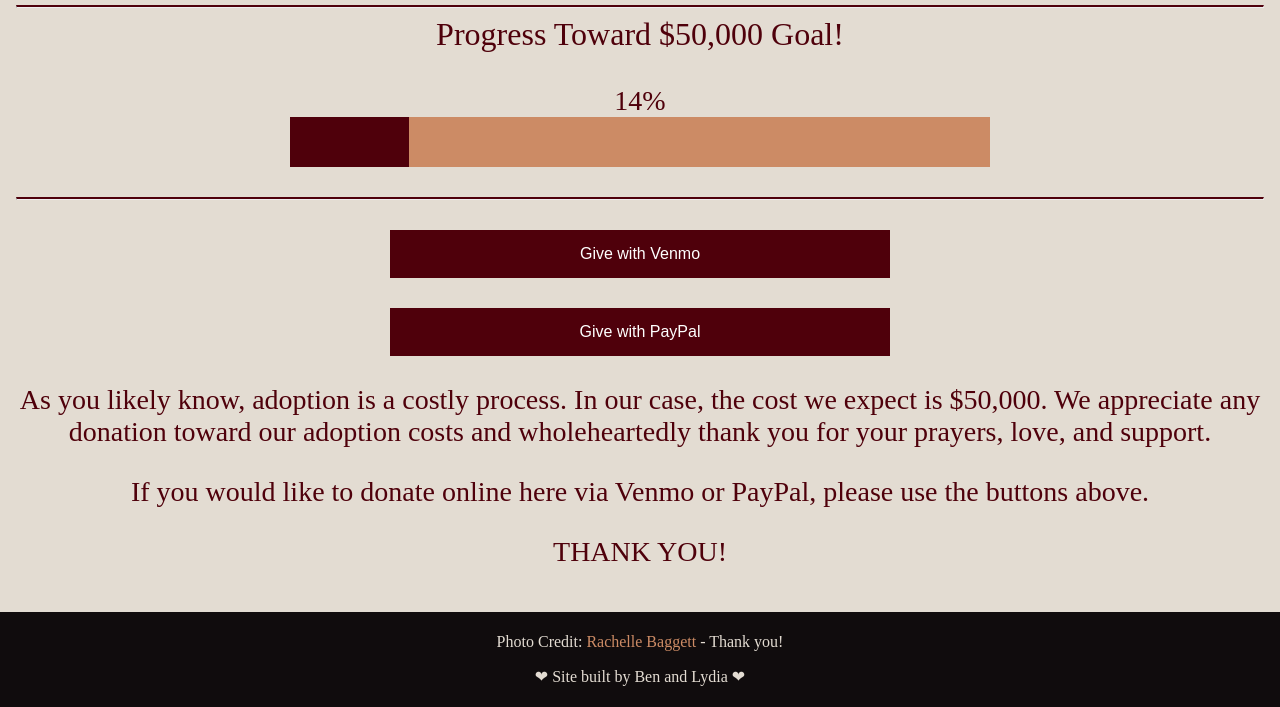
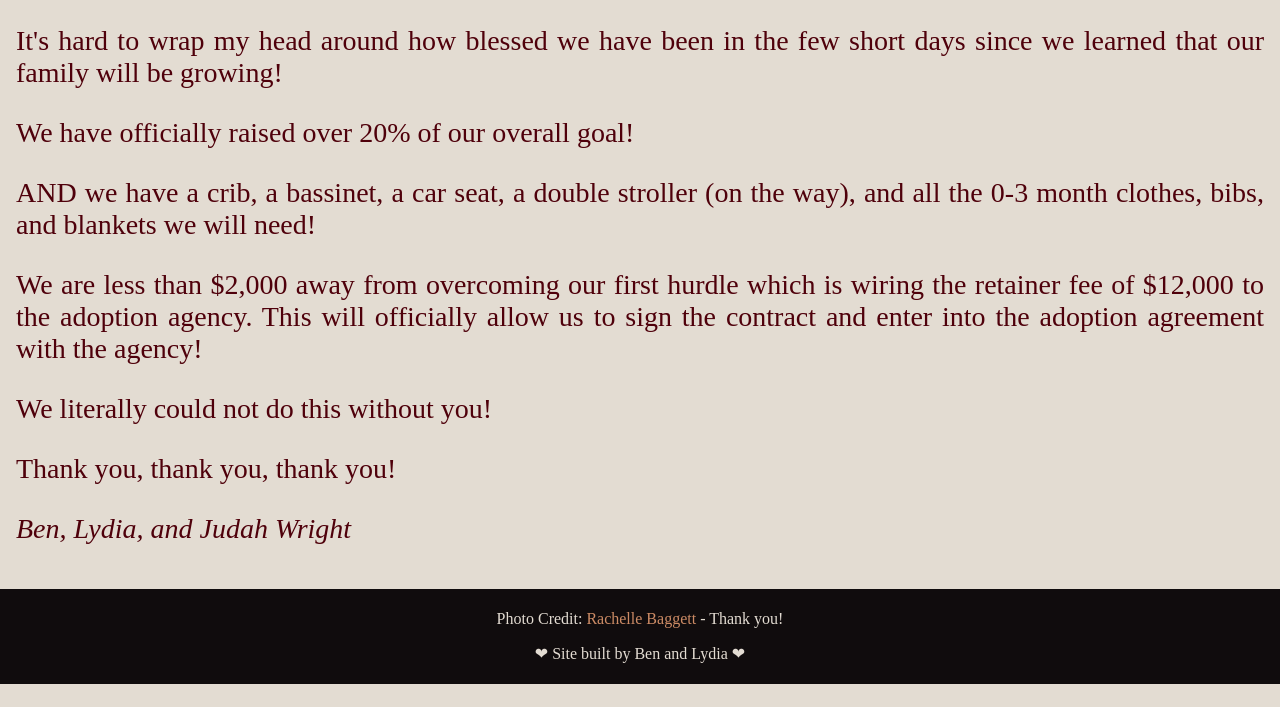
Before and after one commit to Wolf-Hand/adoptionsite, a plain HTML site: page 2025.01.27.htm in a window 1280 px wide. Shown: the part 749-1456 px from the top of the page. After the commit the page ends 1433 px from the top, so only its background shows below. Drawn offline with Linux system fonts and the light colour scheme.

Commit message:
Funds Update and Blog Post

```diff
--- a/donate.htm
+++ b/2025.01.27.htm
@@ -12,8 +12,6 @@
   <link rel="stylesheet" href="https://cdnjs.cloudflare.com/ajax/libs/font-awesome/4.7.0/css/font-awesome.min.css">
 <!-- Load external CSS styles -->
   <link rel="stylesheet" href="stylez.css">
-
-</head>
 
 <body>
   <!--RESPONSIVE NAVIGATION-->
@@ -62,33 +60,30 @@
   <div class="main">
     <!-- MAIN TEXT -->
 
-    <div class="hero-image-donate"></div>
+    <div class="hero-image-updates"></div>
 
-    <h1 style="font-size: 300%">Donate</h1>
-
-    <hr>
-
-    <p style="font-size: 200%; text-align: center; margin-top: 0px;">
-      Progress Toward $50,000 Goal!
+    <h1 style="font-size: 300%">January 27, 2025</h1>
+    <p>
+      It&#39;s hard to wrap my head around how blessed we have been in the few short days since we learned that our family will be growing!
     </p>
-    <p style="text-align: center; margin-bottom: 0px;">
-      14%
+    <p>
+      We have officially raised over 20% of our overall goal!
     </p>
-    <div class="progress">
-      <div class="bar">
-        <div class="progress-value"></div>
-      </div>
-    </div>
-
-    <hr>
-
-    <a href="https://venmo.com/u/B_L-Wright" target="_blank"><button class="button">Give with Venmo</button></a>
-    <a href="https://www.paypal.me/byndia" target="_blank"><button class="button">Give with PayPal</button></a>
-
-    <p style="text-align: center">As you likely know, adoption is a costly process. In our case, the cost we expect is $50,000. We appreciate any donation toward our adoption costs and wholeheartedly thank you for your prayers, love, and support.</p>
-    <p style="text-align: center">If you would like to donate online here via Venmo or PayPal, please use the buttons above.</p>
-    <p style="text-align: center">THANK YOU!</p>
-
+    <p>
+      AND we have a crib, a bassinet, a car seat, a double stroller (on the way), and all the 0-3 month clothes, bibs, and blankets we will need!
+    </p>
+    <p>
+      We are less than $2,000 away from overcoming our first hurdle which is wiring the retainer fee of $12,000 to the adoption agency. This will officially allow us to sign the contract and enter into the adoption agreement with the agency!
+    </p>
+    <p>
+      We literally could not do this without you!
+    </p>
+    <p>
+      Thank you, thank you, thank you!
+    </p>
+    <p>
+      <i>Ben, Lydia, and Judah Wright</i>
+    </p>
   </div>
 
   <div class="footer">
--- a/stylez.css
+++ b/stylez.css
@@ -182,7 +182,7 @@ td {
 /*PROGRESS BAR*/
 
 .progress {
-  --progress: 17%;
+  --progress: 21%;
 
   color: white;
   text-align: center;
```
Also changed, not shown: index.htm (+1 -1 lines), updates.htm (+1 -1 lines).
